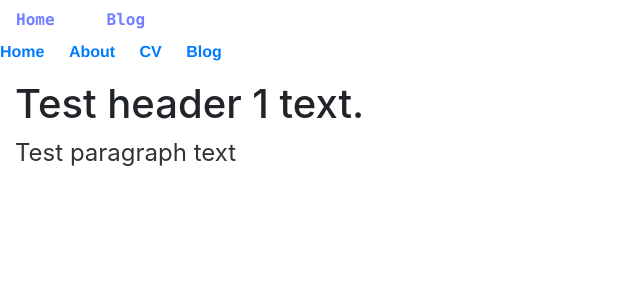
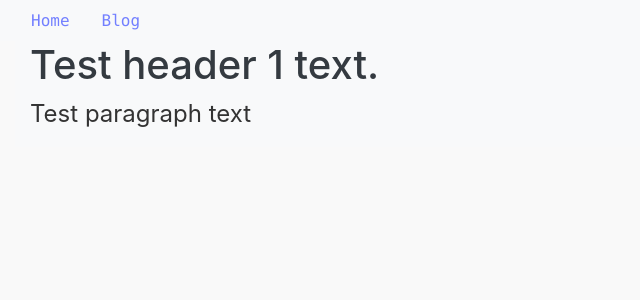
Before and after one commit to emilyripka/nano_NMR, a Jekyll site: the page built from index.html, in a window 1280 px wide. Shown: the top 300 px of the page, without its empty margins (0-640 px from the left). Built offline with Jekyll 4.4.1, drawn with Linux system fonts in a browser that asks for light colours.

Commit message:
formatting like django website

```diff
--- a/_layouts/default.html
+++ b/_layouts/default.html
@@ -8,8 +8,16 @@
       <link rel="stylesheet" href="https://maxcdn.bootstrapcdn.com/bootstrap/4.0.0/css/bootstrap.min.css"
        integrity="sha384-Gn5384xqQ1aoWXA+058RXPxPg6fy4IWvTNh0E263XmFcJlSAwiGgFAW/dAiS6JXm" crossorigin="anonymous">
    </head>
-   <body>
-      <nav>
+   <body style="background: #F9F9F9">
+      <div class='container-fluid'>
+         <div class="row bg-light" style="border: none">
+            <div class="col-sm-12 bg-light" align="center">
+               <!--<img src="/static/general/siteMedia/img/banner.jpg" class="img-fluid"
+		       alt="Emily Grace Ripka Banner" style="width:600px;">-->
+            </div>
+         </div>
+         <div class="row bg-light" style="border: none">
+            <div class="col-sm-12 bg-light; text-align:center;" align="center">
                <ul class="nav">
                   <li class="nav-item">
                     <a class="nav-link active" href="/nano_NMR/" style="font-family:Lucida Console, Monaco, monospace;
@@ -20,15 +28,15 @@
                                                                     color: #727FFF; ">Blog</a>
                   </li>
                </ul>
-         <ul>
-            <li><a href="#">Home</a></li>
-            <li><a href="/about">About</a></li>
-            <li><a href="/cv">CV</a></li>
-            <li><a href="/blog">Blog</a></li>
-         </ul>
-      </nav>
-      <div class="container">
+            </div>
+	 </div>
+         <div class='container-fluid'>
+            <div class="row bg-light text-dark" style="border: none">
+               <div class="col-sm-12 bg-light text-dark" style="background-color:#f9f9f9">
                   {{ content }}
+               </div>
+         <div class="footer bg-light">
+         </div>
       </div>
    </body>
 </html>
```
Lines whose indentation alone changed are shown as unchanged.
